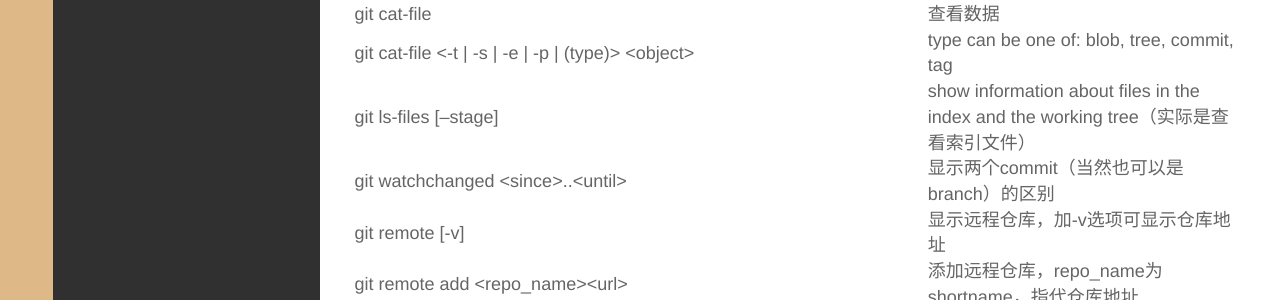
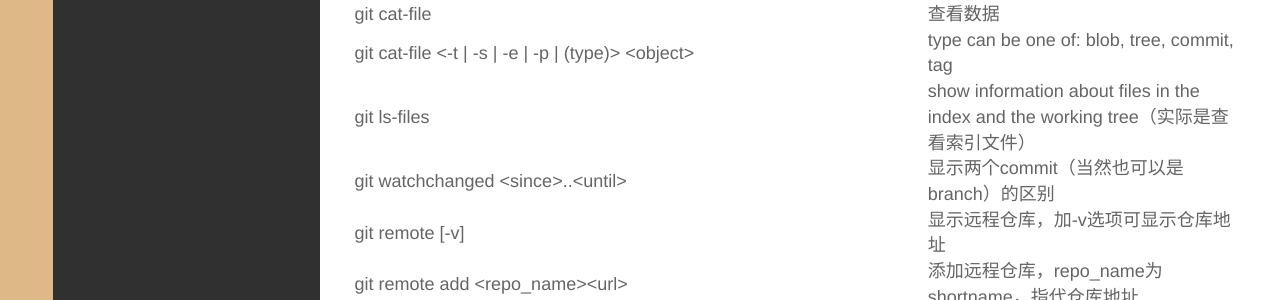
Before and after one commit to qhdwhy184/qhdwhy184.github.io, a Jekyll site: the page built from _posts/技术/2017-08-03-Git命令学习小结.md, in a window 1280 px wide. Shown: the part 1278-1578 px from the top of the page. Built offline with Jekyll 4.4.1, drawn with Linux system fonts in a browser that asks for light colours.

Commit message:
Update 2017-08-03-Git命令学习小结.md

```diff
--- a/_posts/技术/2017-08-03-Git命令学习小结.md
+++ b/_posts/技术/2017-08-03-Git命令学习小结.md
@@ -44,7 +44,7 @@
 |git grep &lt;rep&gt; [object]|（在指定对象（历史记录）中）搜索|
 |git cat-file|查看数据|
 |git cat-file &lt;-t &#124; -s &#124; -e &#124; -p &#124; (type)&gt; &lt;object&gt;|type can be one of: blob, tree, commit, tag|
-|git ls-files [--stage]|show information about files in the index and the working tree（实际是查看索引文件）|
+|git ls-files <file_name> |show information about files in the index and the working tree（实际是查看索引文件）|
 |git watchchanged &lt;since&gt;..&lt;until&gt;|显示两个commit（当然也可以是branch）的区别|
 |git remote [-v]|显示远程仓库，加-v选项可显示仓库地址|
 |git remote add &lt;repo_name&gt;&lt;url&gt;|添加远程仓库，repo_name为shortname，指代仓库地址|
```
